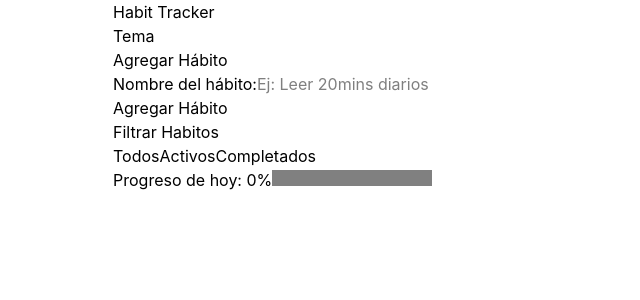
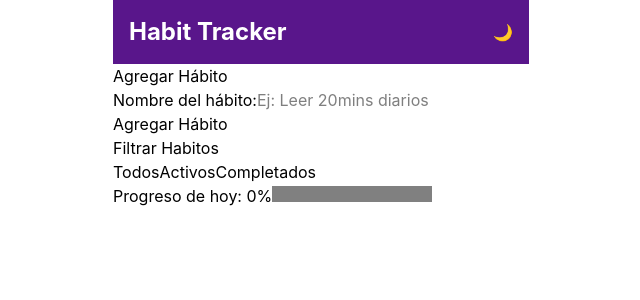
Before and after one commit to Abel-jmb/Habit-Tracker, a React (Vite) app: page / in a window 1280 px wide. Shown: the top 300 px of the page, without its empty margins (319-959 px from the left). Built offline with nearby package versions, Linux system fonts and the light colour scheme.

Commit message:
style: add styles to Header component

```diff
--- a/src/components/Header.jsx
+++ b/src/components/Header.jsx
@@ -1,8 +1,8 @@
 const Header = () => {
     return (
-        <header>
-            <h1>Habit Tracker</h1>
-            <button>Tema</button>
+        <header className="flex justify-between items-center bg-purple-900 text-white p-4">
+            <h1 className="text-2xl font-bold">Habit Tracker</h1>
+            <button>🌙</button>
         </header>
     );
 }
```
